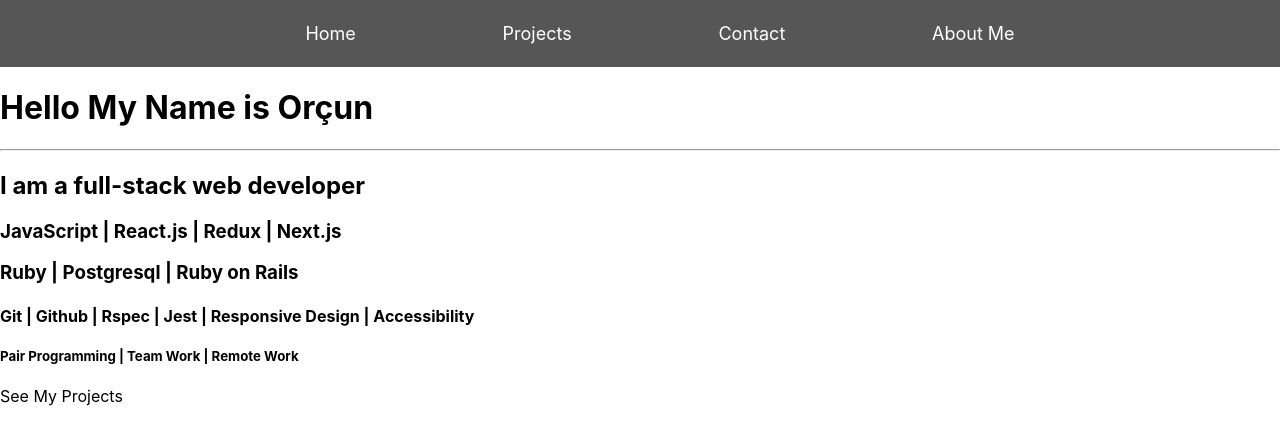
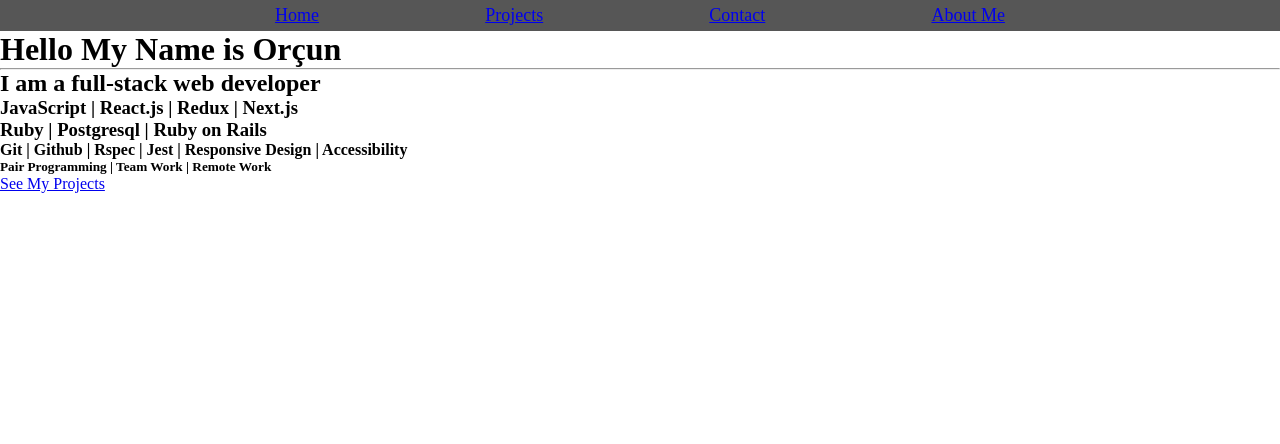
Before and after one commit to luftedar/next-portfolio, a Next.js app: page / in a window 1280 px wide. Shown: the top 444 px of the page. Built offline with nearby package versions, Linux system fonts and the light colour scheme.

Commit message:
Fix index as home

```diff
--- a/components/Home.js
+++ /dev/null
@@ -1,19 +0,0 @@
-import Link from "next/link";
-import React from "react";
-
-const Home = () => {
-  return (
-    <div>
-      <h1>Hello My Name is Orçun</h1>
-      <hr />
-      <h2>I am a full-stack web developer</h2>
-      <h3>JavaScript | React.js | Redux | Next.js</h3>
-      <h3>Ruby | Postgresql | Ruby on Rails</h3>
-      <h4>Git | Github | Rspec | Jest | Responsive Design | Accessibility </h4>
-      <h5>Pair Programming | Team Work | Remote Work</h5>
-      <Link href="/Projects">See My Projects</Link>
-    </div>
-  )
-}
-
-export default Home;
--- a/components/Layout.js
+++ b/components/Layout.js
@@ -1,12 +1,15 @@
 import React from 'react';
 import Navbar from './Navbar';
-import Home from './Home';
 
-const Layout = () => (
-  <div>
+const Layout = ({children}) => (
+  <>
     <Navbar />
-    <Home />
-  </div>
+    <div>
+      <main>
+        {children}
+      </main>
+    </div>
+  </>
 );
 
 export default Layout;
--- a/pages/index.js
+++ b/pages/index.js
@@ -1,9 +1,19 @@
-import React from 'react';
+import Link from "next/link";
+import React from "react";
 
-export default function Home() {
+const home = () => {
   return (
     <div>
-      Welcome
+      <h1>Hello My Name is Orçun</h1>
+      <hr />
+      <h2>I am a full-stack web developer</h2>
+      <h3>JavaScript | React.js | Redux | Next.js</h3>
+      <h3>Ruby | Postgresql | Ruby on Rails</h3>
+      <h4>Git | Github | Rspec | Jest | Responsive Design | Accessibility </h4>
+      <h5>Pair Programming | Team Work | Remote Work</h5>
+      <Link href="/Projects">See My Projects</Link>
     </div>
-  );
+  )
 }
+
+export default home;
--- a/styles/globals.css
+++ b/styles/globals.css
@@ -1,26 +1,10 @@
-html,
-body {
+* {
+  box-sizing: border-box;
   padding: 0;
   margin: 0;
-  font-family:
-    -apple-system,
-    BlinkMacSystemFont,
-    Segoe UI,
-    Roboto,
-    Oxygen,
-    Ubuntu,
-    Cantarell,
-    Fira Sans,
-    Droid Sans,
-    Helvetica Neue,
-    sans-serif;
 }
 
-a {
-  color: inherit;
-  text-decoration: none;
+body > *:nth-child(1) {
+  width: 100vw;
+  height: 100vh;
 }
-
-* {
-  box-sizing: border-box;
-}
```
